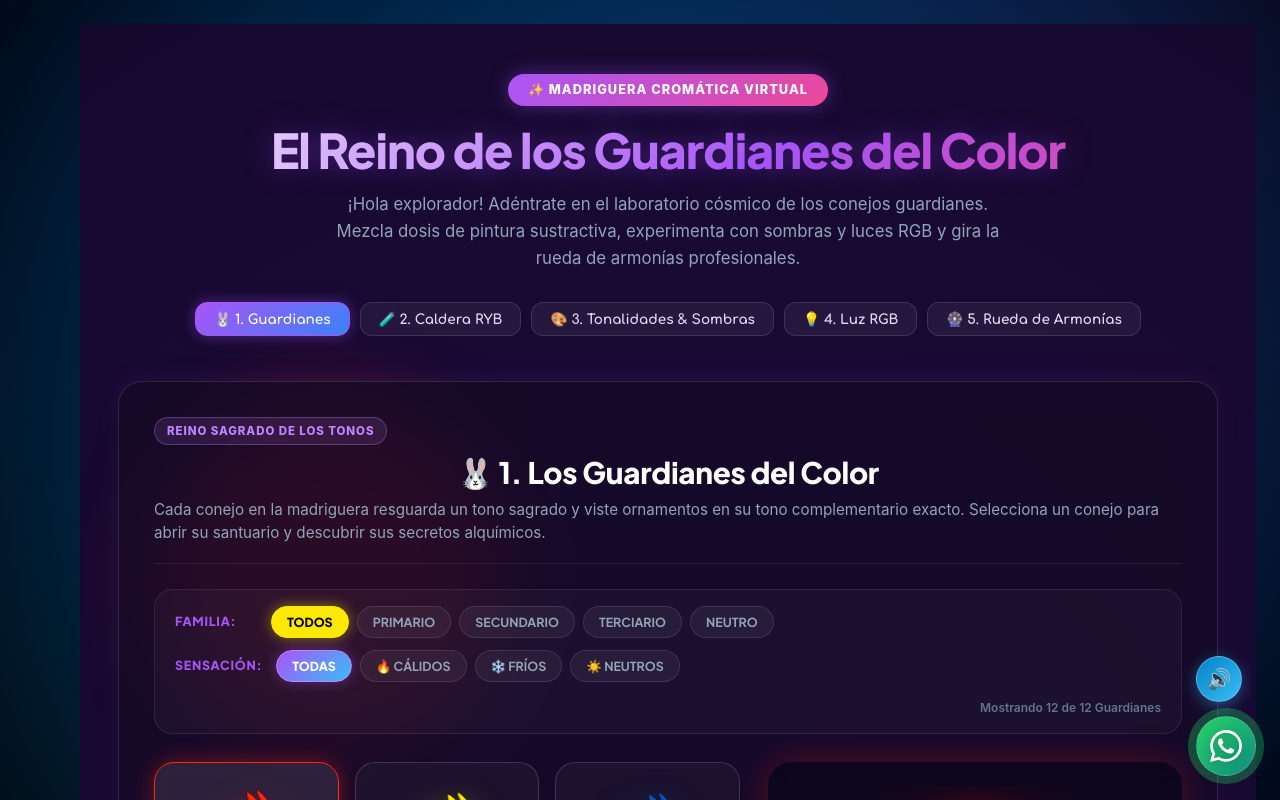
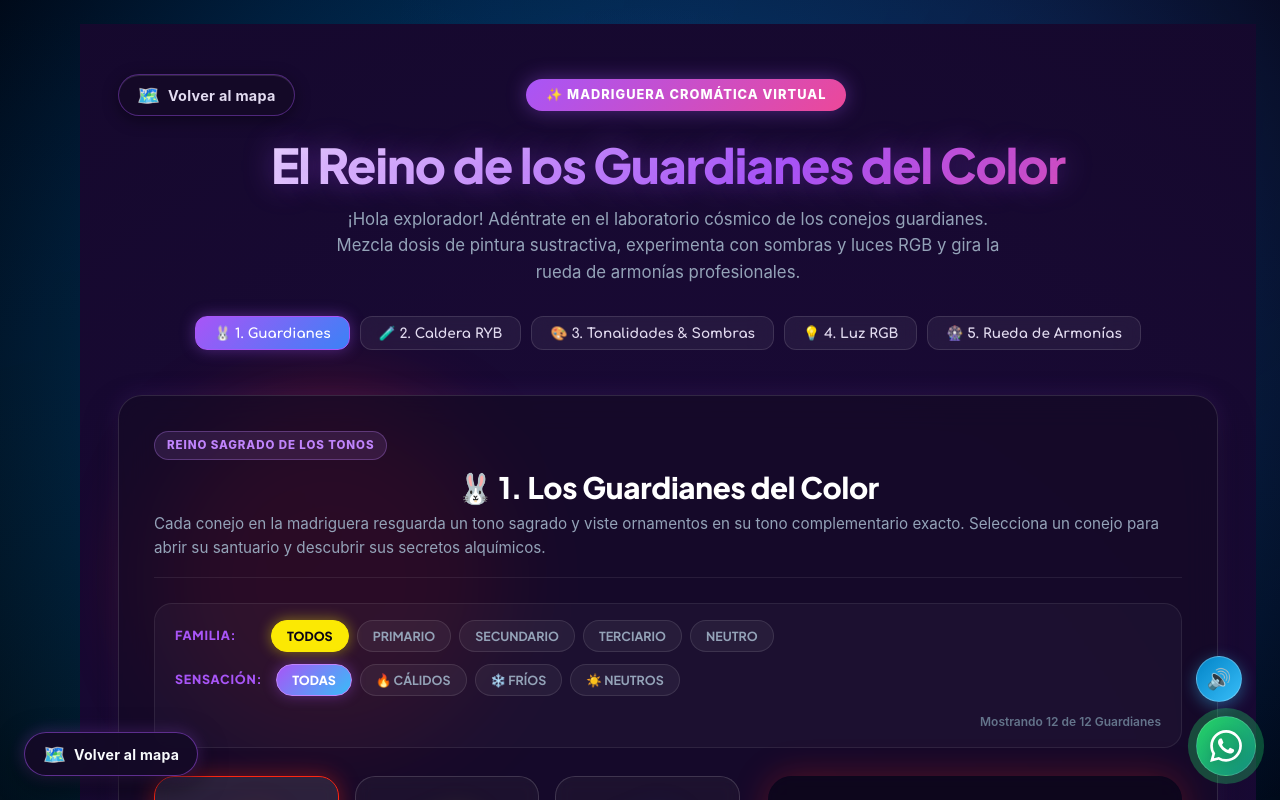
Before and after one commit to pachevar/lluvia-de-ideas, a React (Vite) app: page /creatika/teoria-del-color in a window 1280 px wide. Shown: the top 800 px of the page. Built offline with nearby package versions, Linux system fonts and the light colour scheme; no server answers; the database is empty.

Commit message:
feat(colortheory): agregar botones para volver al mapa virtual de Sutz (cabecera y flotante permanente)

```diff
--- a/src/pages/ColorTheory.css
+++ b/src/pages/ColorTheory.css
@@ -90,6 +90,124 @@
 .colortheory-header {
   text-align: center;
   margin-bottom: 45px;
+}
+
+/* Barra Superior con botón Volver al Mapa */
+.colortheory-top-bar {
+  display: flex;
+  align-items: center;
+  justify-content: space-between;
+  width: 100%;
+  margin-bottom: 20px;
+  gap: 16px;
+}
+
+.colortheory-top-spacer {
+  width: 140px;
+  visibility: hidden;
+  pointer-events: none;
+}
+
+.colortheory-back-map-btn {
+  display: inline-flex;
+  align-items: center;
+  gap: 8px;
+  padding: 8px 18px;
+  min-height: 42px;
+  background: rgba(20, 10, 38, 0.75);
+  backdrop-filter: blur(12px);
+  -webkit-backdrop-filter: blur(12px);
+  border: 1.5px solid rgba(168, 85, 247, 0.4);
+  border-radius: 9999px;
+  color: #E2DBF0;
+  font-family: var(--font-title);
+  font-size: 0.9rem;
+  font-weight: 700;
+  cursor: pointer;
+  transition: all 0.25s cubic-bezier(0.2, 0.8, 0.2, 1);
+  box-shadow: 0 4px 16px rgba(0, 0, 0, 0.4), inset 0 1px 0 rgba(255, 255, 255, 0.12);
+  text-decoration: none;
+  user-select: none;
+  white-space: nowrap;
+}
+
+.colortheory-back-map-btn:hover {
+  background: rgba(45, 20, 80, 0.9);
+  border-color: #C084FC;
+  color: #FFFFFF;
+  transform: translateY(-2px);
+  box-shadow: 0 6px 22px rgba(168, 85, 247, 0.4), inset 0 1px 0 rgba(255, 255, 255, 0.2);
+}
+
+.colortheory-back-map-btn:active {
+  transform: translateY(0) scale(0.98);
+}
+
+.colortheory-back-map-icon {
+  font-size: 1.15rem;
+  line-height: 1;
+  transition: transform 0.2s ease;
+}
+
+.colortheory-back-map-btn:hover .colortheory-back-map-icon {
+  transform: scale(1.18) rotate(-6deg);
+}
+
+.colortheory-back-map-text {
+  letter-spacing: 0.02em;
+}
+
+/* Botón Flotante Permanente para Retorno al Mapa Sutz */
+.colortheory-floating-map-btn {
+  position: fixed;
+  bottom: 24px;
+  left: 24px;
+  z-index: 1200;
+  display: inline-flex;
+  align-items: center;
+  gap: 8px;
+  padding: 10px 18px;
+  min-height: 44px;
+  background: rgba(20, 10, 38, 0.92);
+  backdrop-filter: blur(14px);
+  -webkit-backdrop-filter: blur(14px);
+  border: 1.5px solid rgba(168, 85, 247, 0.5);
+  border-radius: 9999px;
+  color: #F8FAFC;
+  font-family: var(--font-title);
+  font-size: 0.88rem;
+  font-weight: 700;
+  cursor: pointer;
+  box-shadow: 0 8px 28px rgba(0, 0, 0, 0.6), 0 0 16px rgba(168, 85, 247, 0.35);
+  transition: all 0.25s cubic-bezier(0.2, 0.8, 0.2, 1);
+  user-select: none;
+  white-space: nowrap;
+}
+
+.colortheory-floating-map-btn:hover {
+  background: rgba(45, 20, 85, 0.95);
+  border-color: #C084FC;
+  color: #FFFFFF;
+  transform: translateY(-2px) scale(1.02);
+  box-shadow: 0 10px 32px rgba(0, 0, 0, 0.7), 0 0 24px rgba(168, 85, 247, 0.5);
+}
+
+.colortheory-floating-map-btn:active {
+  transform: translateY(0) scale(0.97);
+}
+
+.colortheory-floating-map-icon {
+  font-size: 1.15rem;
+  line-height: 1;
+  transition: transform 0.2s ease;
+}
+
+.colortheory-floating-map-btn:hover .colortheory-floating-map-icon {
+  transform: scale(1.18) rotate(-6deg);
+}
+
+.colortheory-floating-map-text {
+  letter-spacing: 0.02em;
 }
 
 .colortheory-badge {
@@ -102,7 +220,6 @@
   text-transform: uppercase;
   border-radius: 9999px;
   box-shadow: 0 0 20px rgba(168, 85, 247, 0.4);
-  margin-bottom: 15px;
   letter-spacing: 0.08em;
 }
 
@@ -1412,6 +1529,31 @@
     padding: 0 4px;
   }
 
+  .colortheory-top-bar {
+    margin-bottom: 14px;
+    gap: 8px;
+  }
+
+  .colortheory-top-spacer {
+    display: none;
+  }
+
+  .colortheory-back-map-btn {
+    padding: 6px 12px;
+    min-height: 36px;
+    font-size: 0.8rem;
+    gap: 6px;
+  }
+
+  .colortheory-floating-map-btn {
+    bottom: 16px;
+    left: 14px;
+    padding: 8px 14px;
+    min-height: 40px;
+    font-size: 0.82rem;
+    gap: 6px;
+  }
+
   .colortheory-title {
     font-size: 1.85rem;
     line-height: 1.15;
--- a/src/pages/ColorTheory.tsx
+++ b/src/pages/ColorTheory.tsx
@@ -5,9 +5,10 @@ import {
   calculateColorMatch,
   generateRandomTargetColor,
   rgbToHex,
-  generateColorShadesAndTints
+  generateColorShadesAndTints,
+  type GameColorTarget
 } from '../utils/colorUtils';
-import type { GameColorTarget } from '../utils/colorUtils';
+import { useNavigate } from 'react-router-dom';
 import html2canvas from 'html2canvas';
 import { ColorRabbit } from '../components/color/ColorRabbit';
 import { soundEffects } from '../utils/soundEffects';
@@ -149,6 +150,8 @@ const GUARDIANS: RabbitGuardian[] = [
 ];
 
 export default function ColorTheory() {
+  const navigate = useNavigate();
+
   // --- Estados de los Guardianes ---
   const [activeFilter, setActiveFilter] = useState<'todos' | 'primario' | 'secundario' | 'terciario' | 'neutro'>('todos');
   const [tempFilter, setTempFilter] = useState<'todos' | 'cálido' | 'frío' | 'neutro'>('todos');
@@ -460,6 +463,21 @@ export default function ColorTheory() {
 
   return (
     <div className="colortheory-container">
+      {/* Botón flotante permanente para volver al mapa desde cualquier altura de la página */}
+      <button
+        type="button"
+        className="colortheory-floating-map-btn"
+        onClick={() => {
+          soundEffects.playClick();
+          navigate('/sutz');
+        }}
+        title="Volver al Mapa Virtual Sutz"
+        aria-label="Ir al mapa Sutz"
+      >
+        <span className="colortheory-floating-map-icon">🗺️</span>
+        <span className="colortheory-floating-map-text">Volver al mapa</span>
+      </button>
+
       {/* Fondo de Destellos Mágicos */}
       <div className="magic-particles-bg">
         <div className="particle p1" />
@@ -472,7 +490,26 @@ export default function ColorTheory() {
 
         {/* Encabezado Principal */}
         <header className="colortheory-header">
-          <div className="colortheory-badge">✨ MADRIGUERA CROMÁTICA VIRTUAL</div>
+          <div className="colortheory-top-bar">
+            <button
+              type="button"
+              className="colortheory-back-map-btn"
+              onClick={() => {
+                soundEffects.playClick();
+                navigate('/sutz');
+              }}
+              title="Volver al Mapa Virtual Sutz"
+              aria-label="Volver al mapa"
+            >
+              <span className="colortheory-back-map-icon">🗺️</span>
+              <span className="colortheory-back-map-text">Volver al mapa</span>
+            </button>
+
+            <div className="colortheory-badge">✨ MADRIGUERA CROMÁTICA VIRTUAL</div>
+
+            <div className="colortheory-top-spacer" aria-hidden="true" />
+          </div>
+
           <h1 className="gradient-text colortheory-title">El Reino de los Guardianes del Color</h1>
           <p className="colortheory-subtitle">
             ¡Hola explorador! Adéntrate en el laboratorio cósmico de los conejos guardianes.
```
